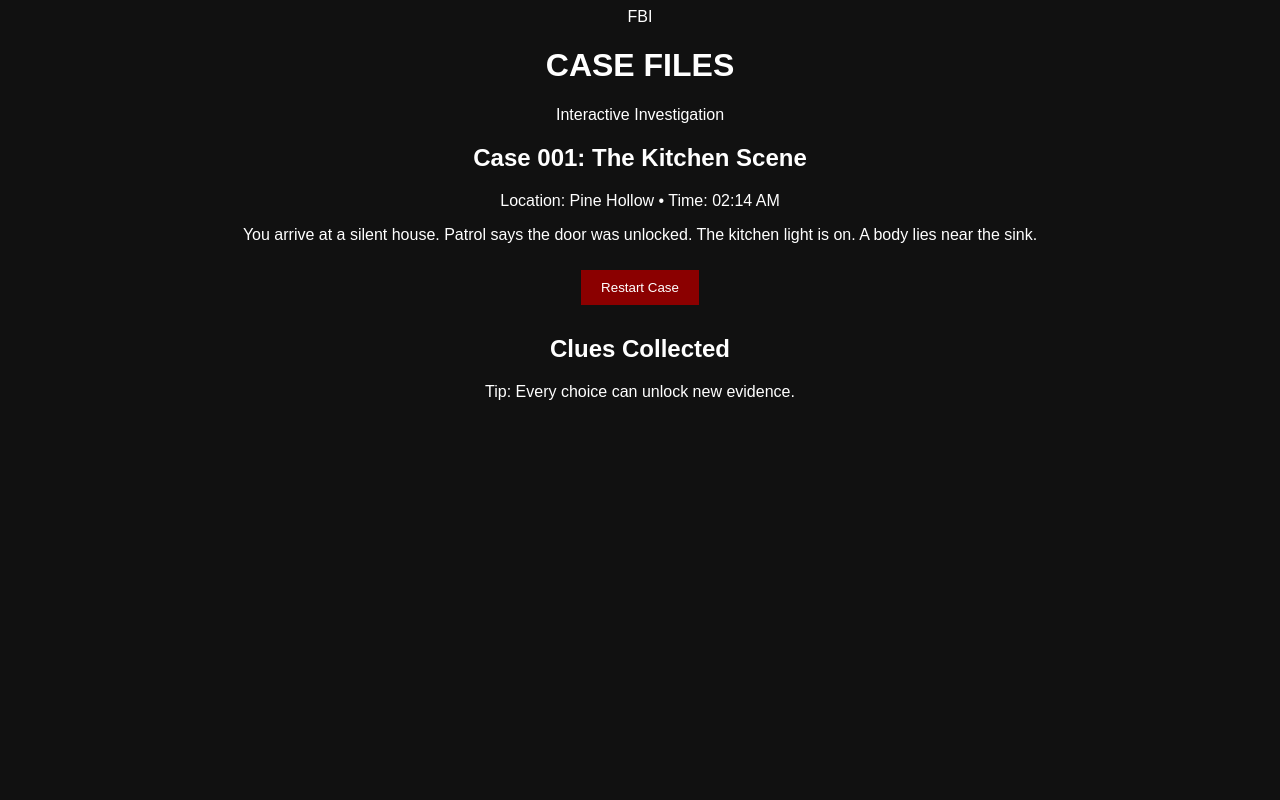
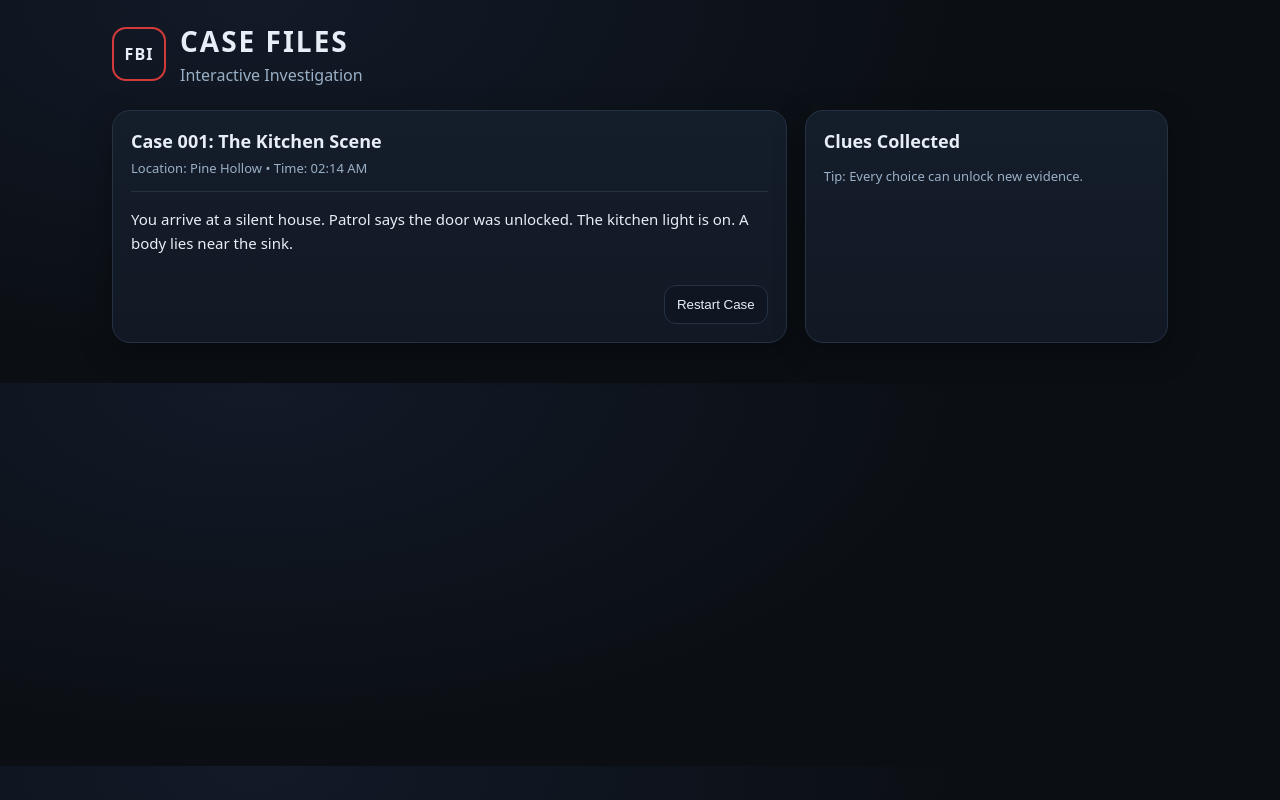
Before and after one commit to Widchel-tech/fbi-game, a plain HTML site: page index.html in a window 1280 px wide. Drawn offline with Linux system fonts and the light colour scheme.

Commit message:
Update style.css

```diff
--- a/style.css
+++ b/style.css
@@ -1,23 +1,138 @@
-body {
-    background-color: #111;
-    color: white;
-    font-family: Arial, sans-serif;
-    text-align: center;
+:root{
+  --bg:#0b0f14;
+  --card:#121925;
+  --text:#e8eef7;
+  --muted:#9bb0c6;
+  --accent:#d33b3b;
+  --line:#253244;
 }
 
-#game {
-    margin-top: 50px;
+*{box-sizing:border-box}
+body{
+  margin:0;
+  background:radial-gradient(1200px 600px at 20% 0%, #121a28 0%, var(--bg) 60%);
+  color:var(--text);
+  font-family:system-ui,-apple-system,Segoe UI,Roboto,Arial,sans-serif;
 }
 
-button {
-    padding: 10px 20px;
-    margin: 10px;
-    background-color: darkred;
-    color: white;
-    border: none;
-    cursor: pointer;
+.top{
+  display:flex;
+  gap:14px;
+  align-items:center;
+  padding:22px 22px 10px;
+  max-width:1100px;
+  margin:0 auto;
 }
 
-button:hover {
-    background-color: red;
+.badge{
+  width:54px;
+  height:54px;
+  display:grid;
+  place-items:center;
+  border:2px solid var(--accent);
+  border-radius:14px;
+  font-weight:800;
+  letter-spacing:1px;
 }
+
+h1{
+  margin:0;
+  font-size:28px;
+  letter-spacing:2px;
+}
+.sub{
+  margin:4px 0 0;
+  color:var(--muted);
+}
+
+.layout{
+  max-width:1100px;
+  margin:0 auto;
+  padding:14px 22px 40px;
+  display:grid;
+  grid-template-columns: 1.3fr .7fr;
+  gap:18px;
+}
+
+.card{
+  background:linear-gradient(180deg, #141d2a 0%, var(--card) 100%);
+  border:1px solid var(--line);
+  border-radius:18px;
+  padding:18px;
+  box-shadow:0 10px 30px rgba(0,0,0,.35);
+}
+
+h2{
+  margin:0 0 6px;
+  font-size:18px;
+}
+.meta{
+  margin:0;
+  color:var(--muted);
+  font-size:13px;
+}
+
+.divider{
+  height:1px;
+  background:var(--line);
+  margin:14px 0;
+}
+
+.story{
+  line-height:1.6;
+  font-size:15px;
+}
+
+.choices{
+  display:grid;
+  gap:10px;
+  margin-top:16px;
+}
+
+button{
+  border:1px solid var(--line);
+  background:#0f1622;
+  color:var(--text);
+  padding:11px 12px;
+  border-radius:12px;
+  cursor:pointer;
+  text-align:left;
+  transition:transform .06s ease, border-color .2s ease;
+}
+button:hover{
+  border-color:#3b4d66;
+  transform:translateY(-1px);
+}
+button.primary{
+  border-color:rgba(211,59,59,.55);
+}
+button.primary:hover{
+  border-color:var(--accent);
+}
+button.secondary{
+  text-align:center;
+}
+
+.actions{
+  margin-top:14px;
+  display:flex;
+  justify-content:flex-end;
+}
+
+.clues{
+  margin:10px 0 0;
+  padding-left:18px;
+  color:var(--text);
+}
+.clues li{
+  margin:8px 0;
+  color:var(--muted);
+}
+.hint{
+  color:var(--muted);
+  font-size:13px;
+  margin-top:14px;
+}
+@media (max-width: 880px){
+  .layout{grid-template-columns:1fr}
+}
```
